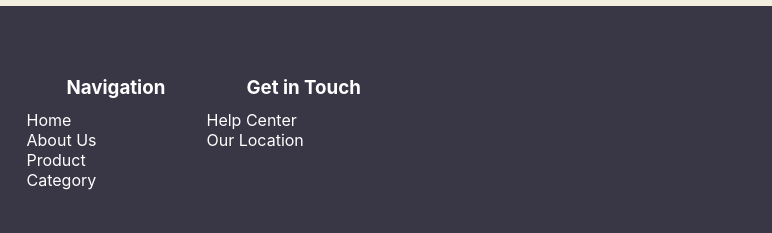
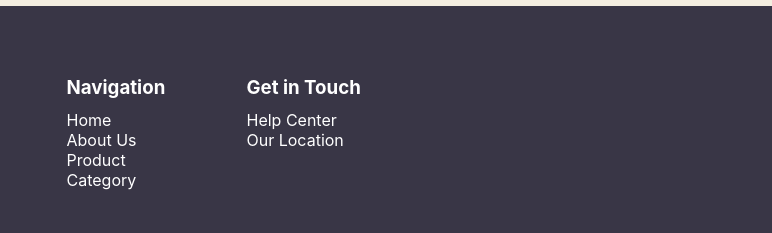
Before and after one commit to RasyaRahmatSyaban/astro_submission, a plain HTML site: page about.html in a window 1280 px wide. Shown: the part 567-800 px from the top of the page, 0-772 px from the left. Drawn offline with Linux system fonts and the light colour scheme.

Commit message:
update product.css

```diff
--- a/styles/about.css
+++ b/styles/about.css
@@ -76,7 +76,7 @@ margin-left: 40px;
 li > a {
     color: #ffffff;
   margin-top: 5px;
-  margin-left: -40px;
+  margin-left: 0px;
   text-decoration: none;
 }
 
```
